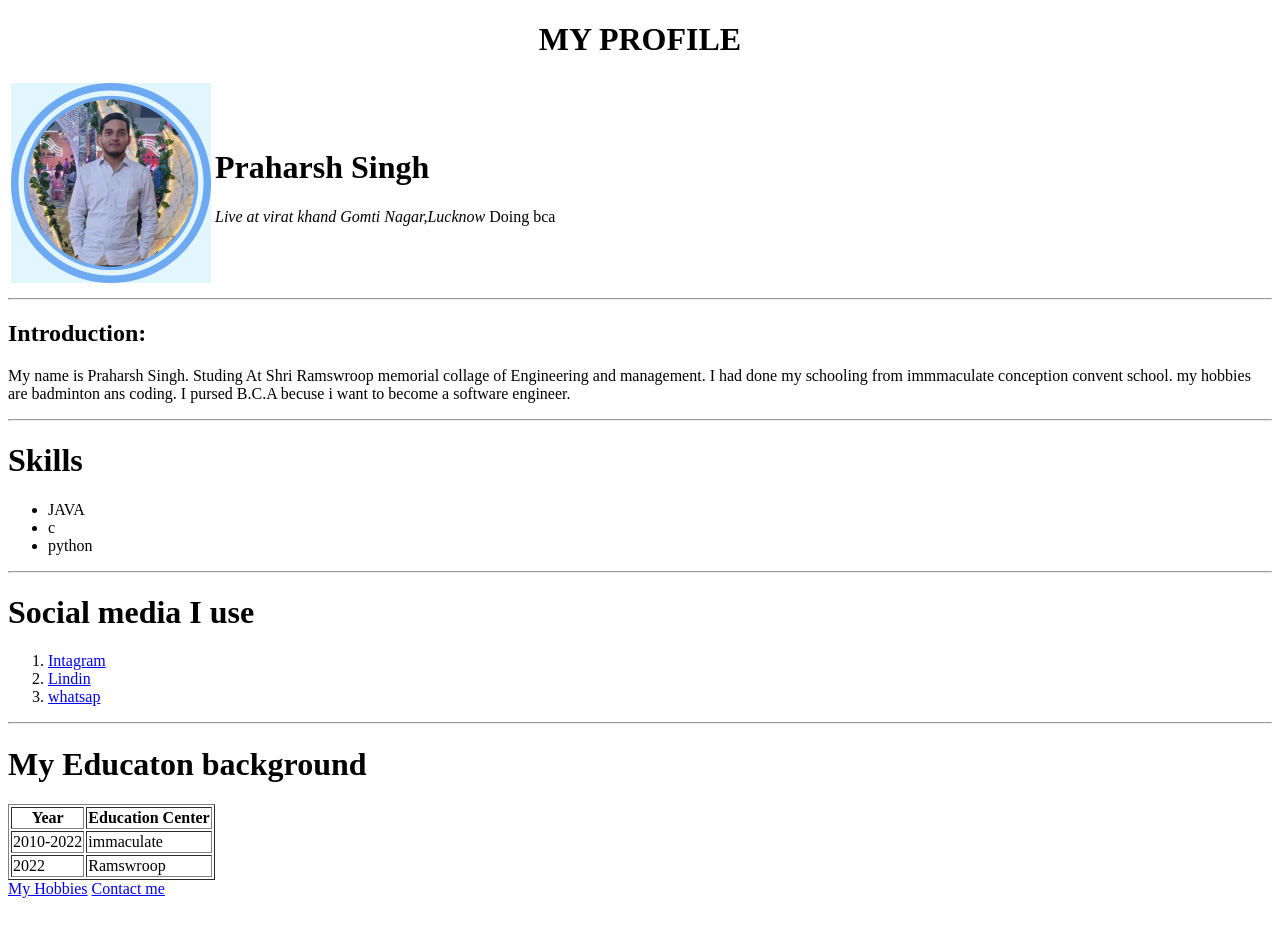
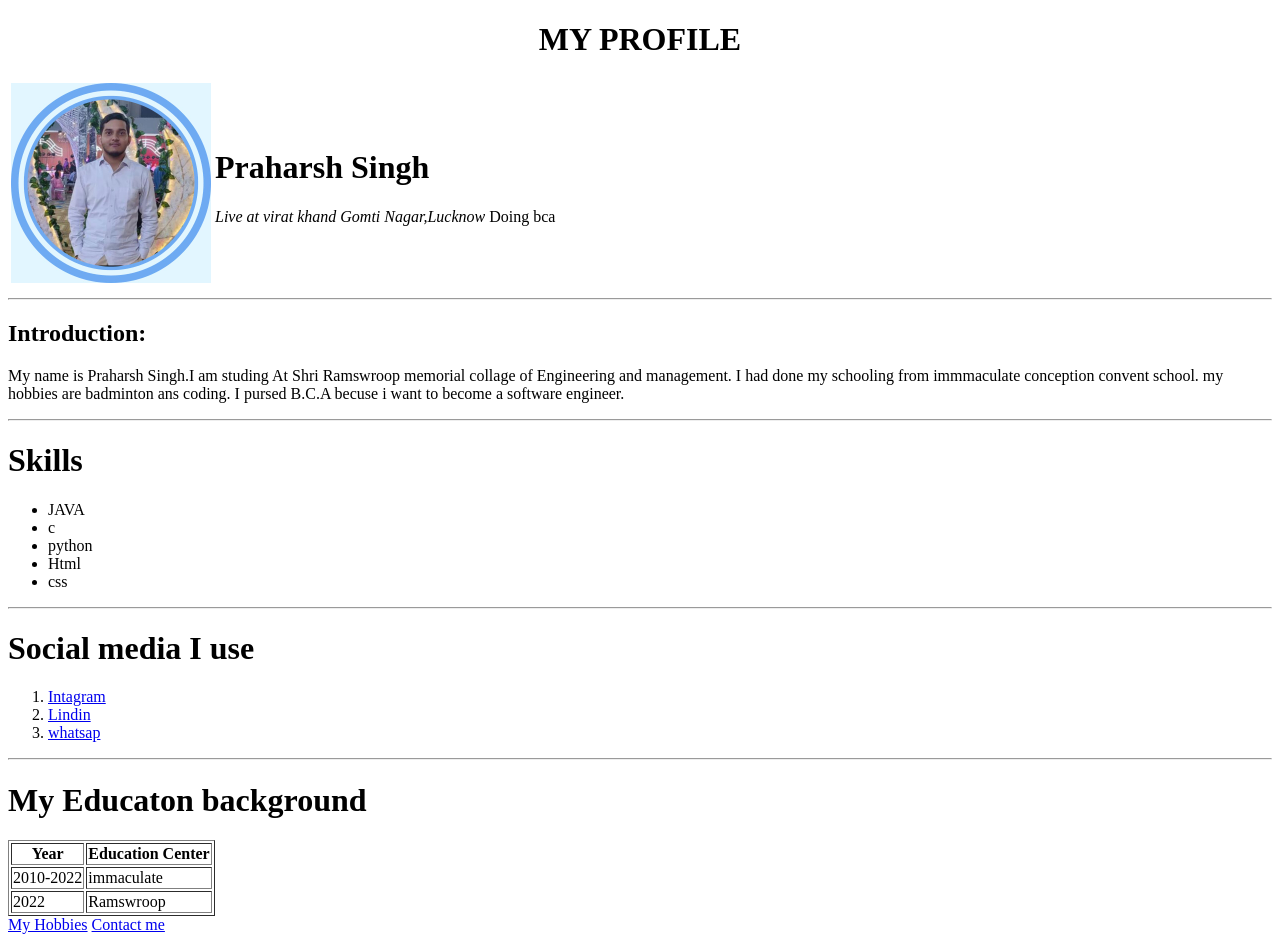
Before and after one commit to Praharsh234/cv, a plain HTML site: page index.html in a window 1280 px wide. Before the commit the page ends 906 px from the top, so only its background shows below. Drawn offline with Linux system fonts and the light colour scheme.

Commit message:
added some skills
added some skills and changes in introduction

```diff
--- a/index.html
+++ b/index.html
@@ -23,13 +23,15 @@
     </table>
     <hr>
     <h2>Introduction:</h2>
-    <p>My name is Praharsh Singh. Studing At Shri Ramswroop memorial collage of Engineering and management. I had done my schooling from immmaculate conception convent school. my hobbies are badminton ans coding. I pursed B.C.A becuse i want to become a software engineer. </p>
+    <p>My name is Praharsh Singh.I am studing At Shri Ramswroop memorial collage of Engineering and management. I had done my schooling from immmaculate conception convent school. my hobbies are badminton ans coding. I pursed B.C.A becuse i want to become a software engineer. </p>
     <hr>
     <h1>Skills</h1>
         <ul>
             <li>JAVA</li>
             <li>c</li>
             <li>python</li>
+            <li>Html</li>
+            <li>css</li>
         </ul>
     <hr>
     <h1>Social media I use</h1>
```
